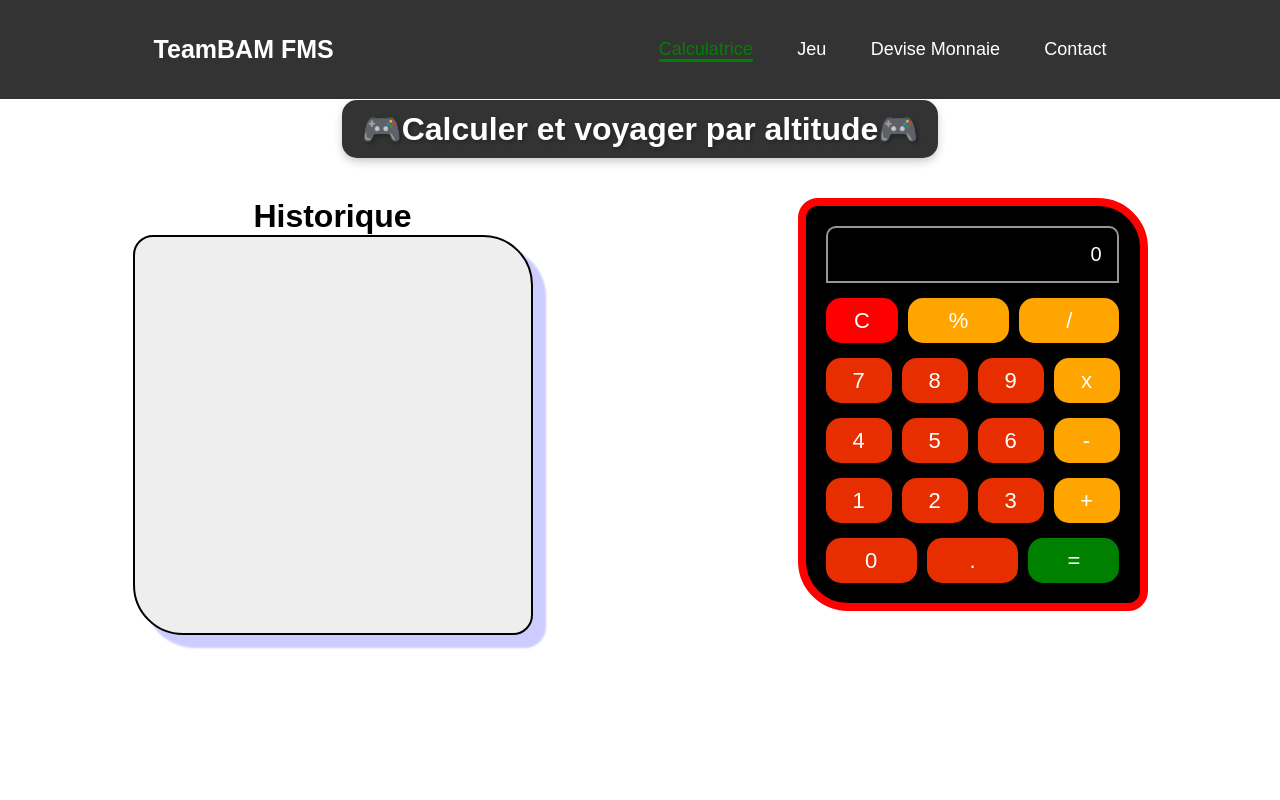
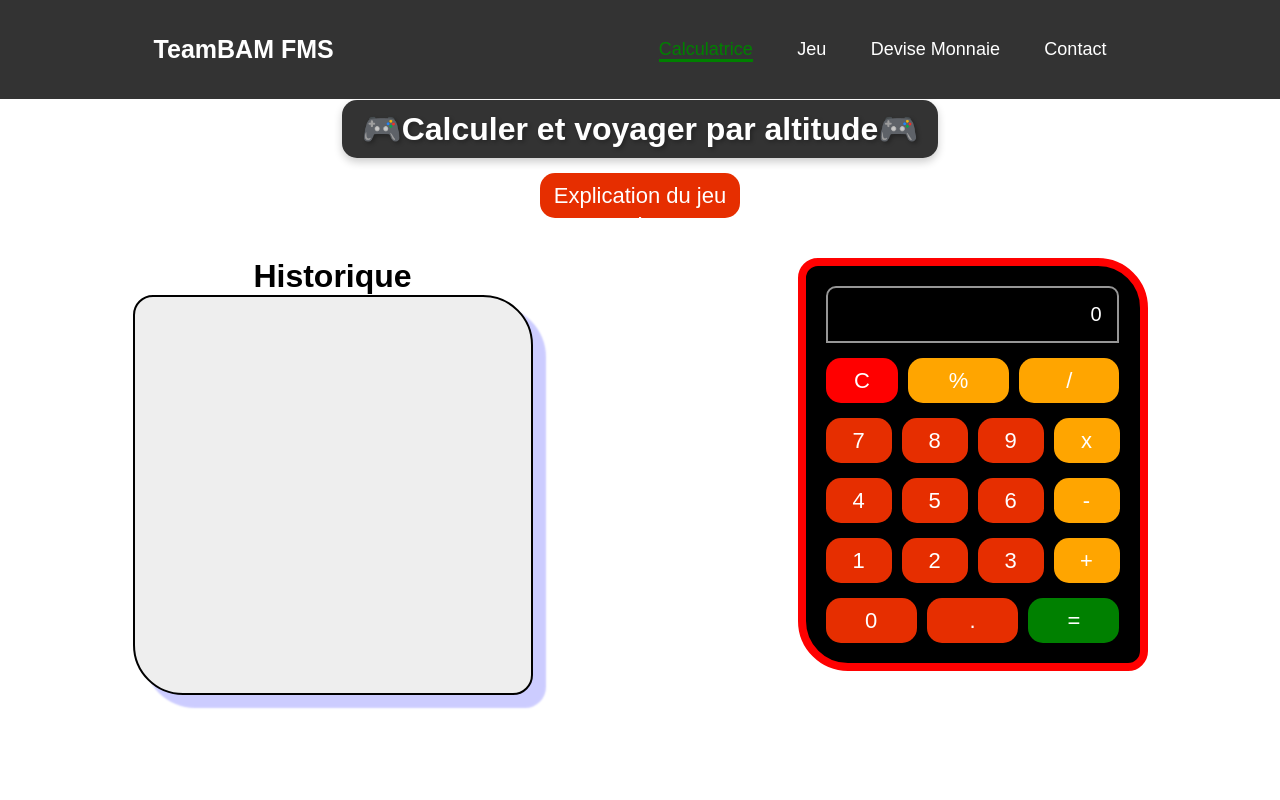
Before and after one commit to mohamed25100/jeu, a plain HTML site: page index.html in a window 1280 px wide. Shown: the top 800 px of the page. Drawn offline with Linux system fonts and the light colour scheme; no server answers.

Commit message:
update js

```diff
--- a/index.html
+++ b/index.html
@@ -20,6 +20,8 @@
   </header>
 
   <strong><h1 class="mt-100 mx-auto d-flex j-center bg-black text-shadow radius box-shadow c-white w-fit-content px-20 py-10">🎮Calculer et voyager par altitude🎮</h1></strong>
+  <button onclick="showGameExplanation()">Explication du jeu : </button>
+
   <div id="home">
 
     <div>
--- a/script.js
+++ b/script.js
@@ -6,6 +6,9 @@ let game = document.getElementById("game");
 var somme = 145;
 var countEssaie = 5;
 count.innerText = 5;
+function showGameExplanation() {
+  alert("Bienvenue dans notre jeu !\n\nBut : Résolvez des calculs et découvrez des destinations cachées en fonction du résultat.\n\nExplication : Utilisez la calculatrice pour obtenir un nombre. Selon la plage de ce nombre, une image représentant une destination sera affichée. Attention, vous avez un nombre d'essais limité !");
+}
 function forclear() {
   output.innerHTML = "0";
   p1.innerHTML = "";
```
